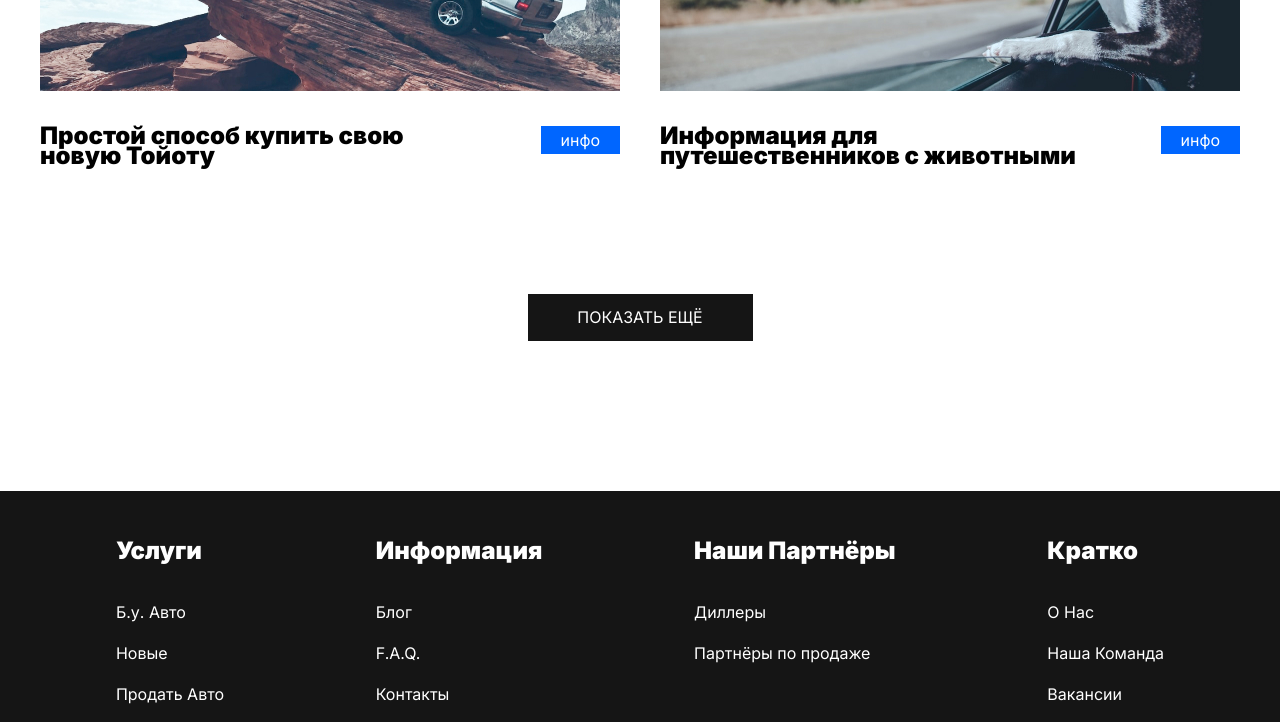
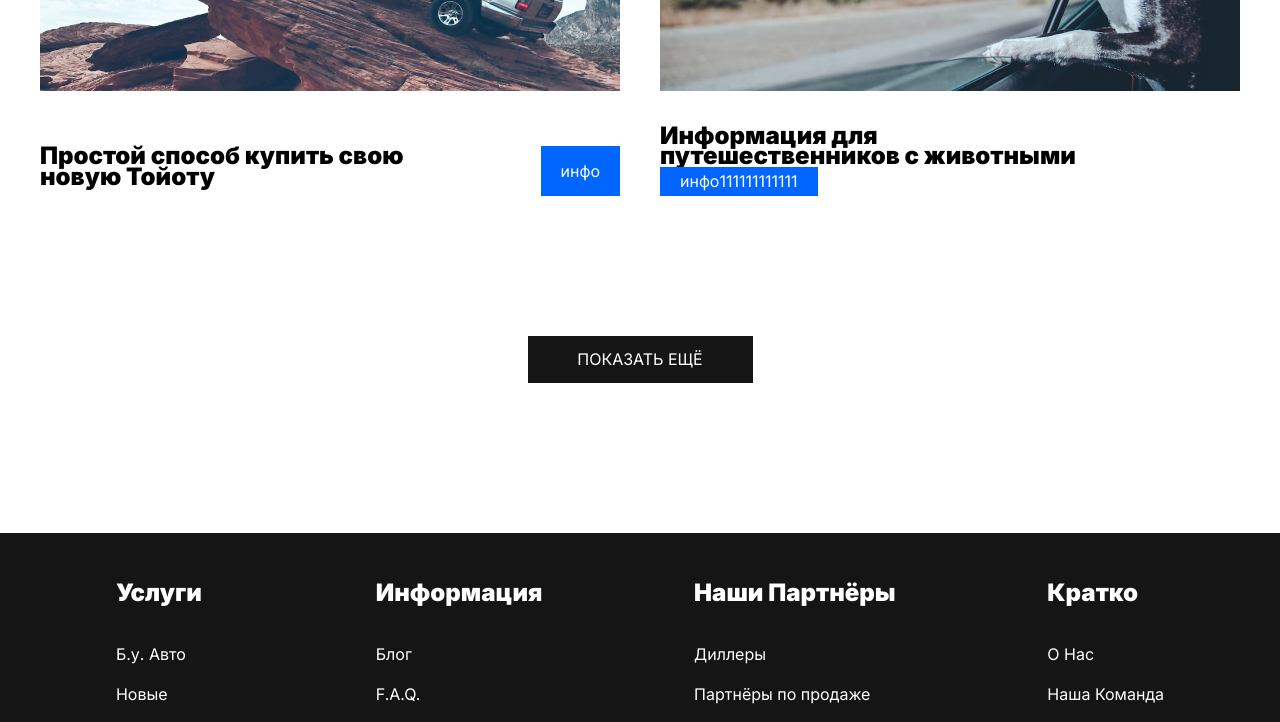
Before and after one commit to Liverpool4ik/1-__Project___LeaseCars, a plain HTML site: page contacts.html in a window 1280 px wide. Shown: the part 1200-1922 px from the top of the page. Drawn offline with Linux system fonts and the light colour scheme.

Commit message:
section newCars -- DONE --- before JS2

```diff
--- a/contacts.html
+++ b/contacts.html
@@ -113,7 +113,7 @@
 									class="blog__item-link"
 									href="https://visitworld.today/ru/blog/1523/rules-and-tips-for-travelling-to-europe-with-pets
                      "
-									>инфо</a
+									>инфо111111111111</a
 								>
 							</div>
 						</div>
```
